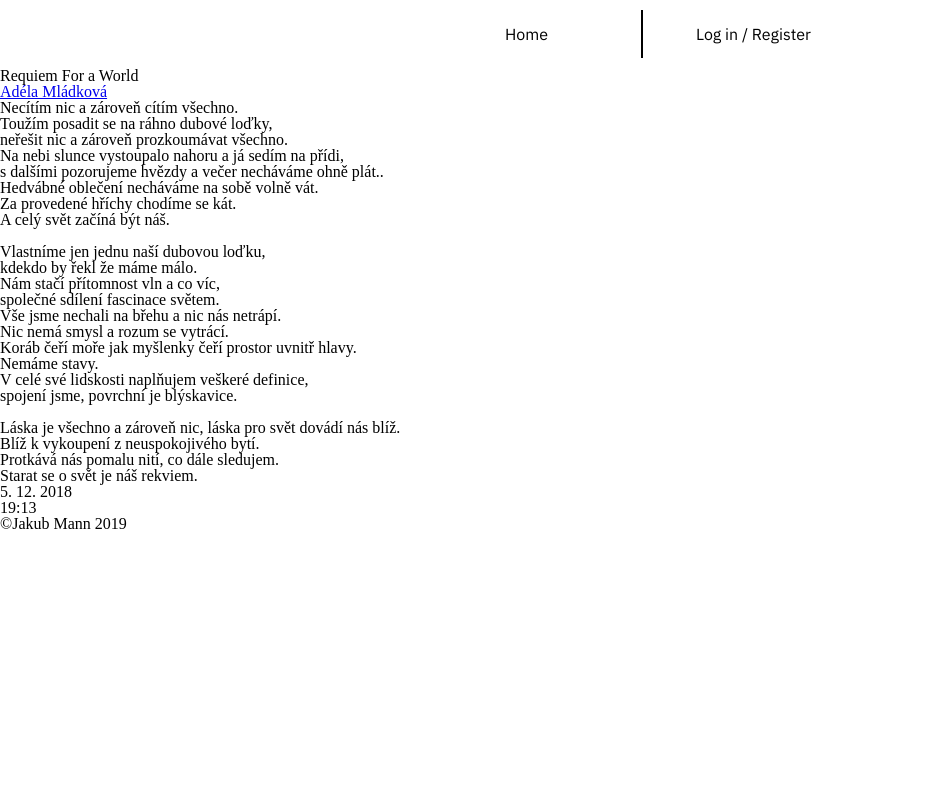
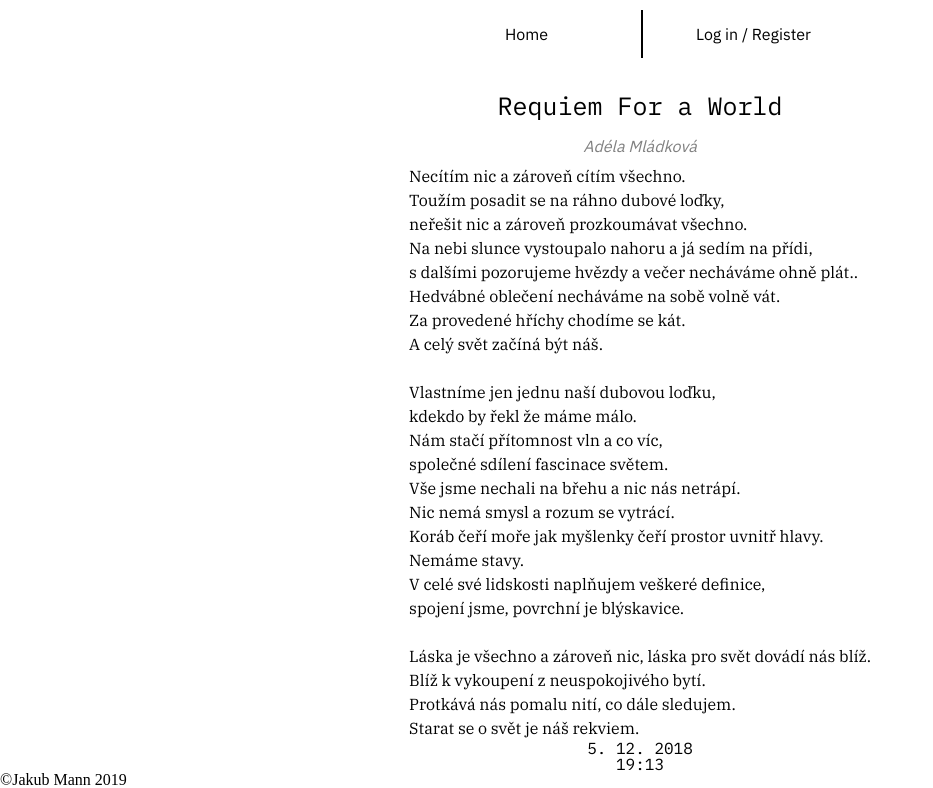
Before and after one commit to jakubmann/_SLUM, a PHP site: page /post/id/5 in a window 1280 px wide. Shown: the part 150-938 px from the top of the page, without its empty margins (0-933 px from the left). Before the commit the page ends 679 px from the top, so only its background shows below. Run offline with PHP 8.4, Linux system fonts and the light colour scheme; data comes from the database, SQL or seed files in the repository.

Commit message:
Post styling

```diff
--- a/ajax/login.php
+++ b/ajax/login.php
@@ -7,7 +7,7 @@
 
 $app = App::getInstance();
 $db = Db::getInstance();
-$db::connect('127.0.0.1', 'slum', '5SbtycTh4R7a3nQp', 'slum');
+$db::connect('localhost', 'slum', '5SbtycTh4R7a3nQp', 'slum');
 
 if ($_POST) {
     $input_username = trim($_POST['username']);
--- a/ajax/register.php
+++ b/ajax/register.php
@@ -7,7 +7,7 @@
 
 $app = App::getInstance();
 $db = Db::getInstance();
-$db::connect('127.0.0.1', 'slum', '5SbtycTh4R7a3nQp', 'slum');
+$db::connect('localhost', 'slum', '5SbtycTh4R7a3nQp', 'slum');
 
 if ($_POST) {
   $username = $_POST['username'];
--- a/index.php
+++ b/index.php
@@ -7,7 +7,7 @@
 
 spl_autoload_register('autoload');
 
-Db::connect('127.0.0.1', 'slum', '5SbtycTh4R7a3nQp', 'slum');
+Db::connect('localhost', 'slum', '5SbtycTh4R7a3nQp', 'slum');
 
 $app = new App();
 $app->run();
--- a/lib/db.php
+++ b/lib/db.php
@@ -28,12 +28,17 @@
 
   public static function connect($host, $user, $password, $database) {
     if (!isset(self::$conn)) {
+        try {
             self::$conn = new PDO (
                 "mysql:host=$host;dbname=$database",
                 $user,
                 $password,
                 self::$settings
             );
+        }
+        catch (PDOException $e) {
+            echo $e->getMessage();
+        }
     }
   }
 
--- a/public/js/main.js
+++ b/public/js/main.js
@@ -90,6 +90,9 @@
                     $('.login__error').html('<p>Incorrect username or password.</p>');
                 }
                 console.log(data);
+            },
+            error: function(data) {
+                alert(data.statusText);
             }
         });
     }
--- a/public/scss/_home.scss
+++ b/public/scss/_home.scss
@@ -30,6 +30,9 @@
         text-align: center;
 
         &__title {
+            display: block;
+            color: black;
+            text-decoration: none;
             font-family: $plex-mono;
             font-weight: 200;
             font-size: 25px;
--- /dev/null
+++ b/public/scss/_post.scss
@@ -0,0 +1,38 @@
+.singlepost {
+    width: 90%;
+    margin: 0px auto;
+    text-align: center;
+    margin-top: 25px;
+
+    &__title {
+        font-family: $plex-mono;
+        font-size: 25px;
+    }
+
+    &__author {
+        display: block;
+        margin-top: 20px;
+        font-family: $plex-sans;
+        text-decoration: none;
+        color: gray;
+        font-style: italic;
+        font-weight: 100;
+    }
+
+    &__body {
+        display: inline-block;
+        margin: 0px auto;
+        margin-top: 10px;
+        line-height: 1.5;
+        text-align: left;
+        font-family: $plex-serif;
+    }
+
+    &__date {
+        font-family: $plex-mono;
+    }
+
+    &__time {
+        font-family: $plex-mono;
+    }
+}
--- a/public/scss/main.scss
+++ b/public/scss/main.scss
@@ -5,3 +5,4 @@
 @import "login";
 @import "error";
 @import "register";
+@import "post";
--- a/shit.php
+++ /dev/null
@@ -1,3 +0,0 @@
-<?php
-    phpinfo();
-?>
--- a/template/post.phtml
+++ b/template/post.phtml
@@ -1,8 +1,7 @@
 <div class='post'>
-    <h2 class='post__title'><?= $postdata['title']; ?></h2>
+    <a class='post__title' href='<?= 'post/id/' . $postdata['id']; ?>'><?= $postdata['title']; ?></a></h2>
     <a class='post__author' href='<?= 'user/id/' . $postdata['author']; ?>'><?=$postdata['authorName']?></a>
     <br>
     <p class='post__body'><?= nl2br($postdata['body']); ?></p>
     <br>
-    <a class='post__readmore' href='<?= 'post/id/' . $postdata['id']; ?>'>Read More</a>
 </div>
--- a/template/singlepost.phtml
+++ b/template/singlepost.phtml
@@ -1,9 +1,10 @@
-<h1><?= $content['title']; ?></h1>
-<h2>
-  <a href='<?='/user/id/' . $content['author']?>'>
-  <?= $content['authorName']; ?>
-  </a>
-</h2>
-<p><?= nl2br($content['body']); ?></p>
-<p><?= $content['post_date'] ?></p>
-<p><?= $content['post_time'] ?></p>
+<div class="singlepost">
+    <h1 class="singlepost__title"><?= $content['title']; ?></h1>
+    <a class="singlepost__author" href='<?='/user/id/' . $content['author']?>'>
+        <?= $content['authorName']; ?>
+    </a>
+    </h2>
+    <p class="singlepost__body"><?= nl2br($content['body']); ?></p>
+    <p class="singlepost__date"><?= $content['post_date'] ?></p>
+    <p class="singlepost__time"><?= $content['post_time'] ?></p>
+</div>
```
Also changed, not shown: package.json (added, +40 -0 lines), package-lock.json, public/css/main.css. Lines whose indentation alone changed are shown as unchanged.
